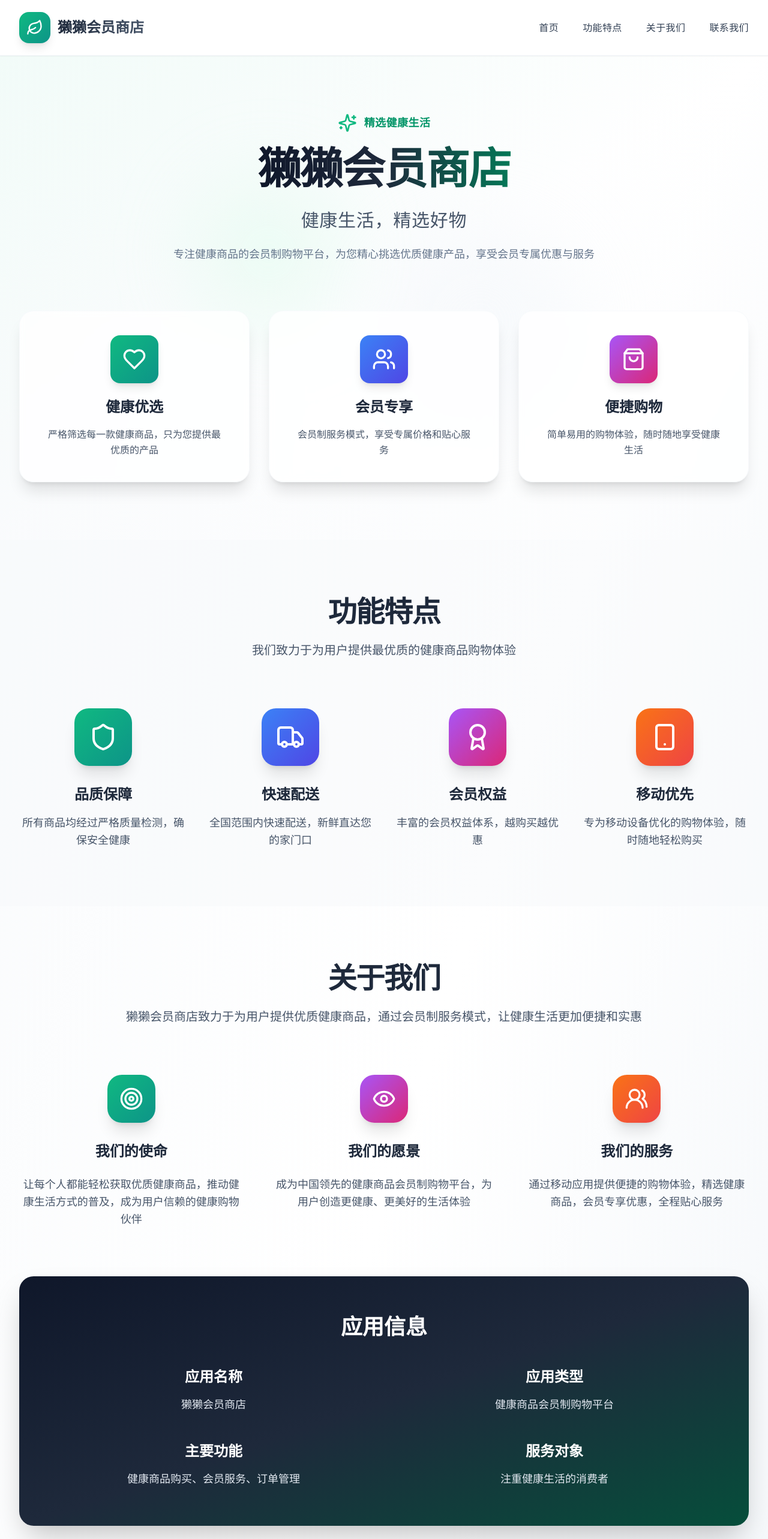
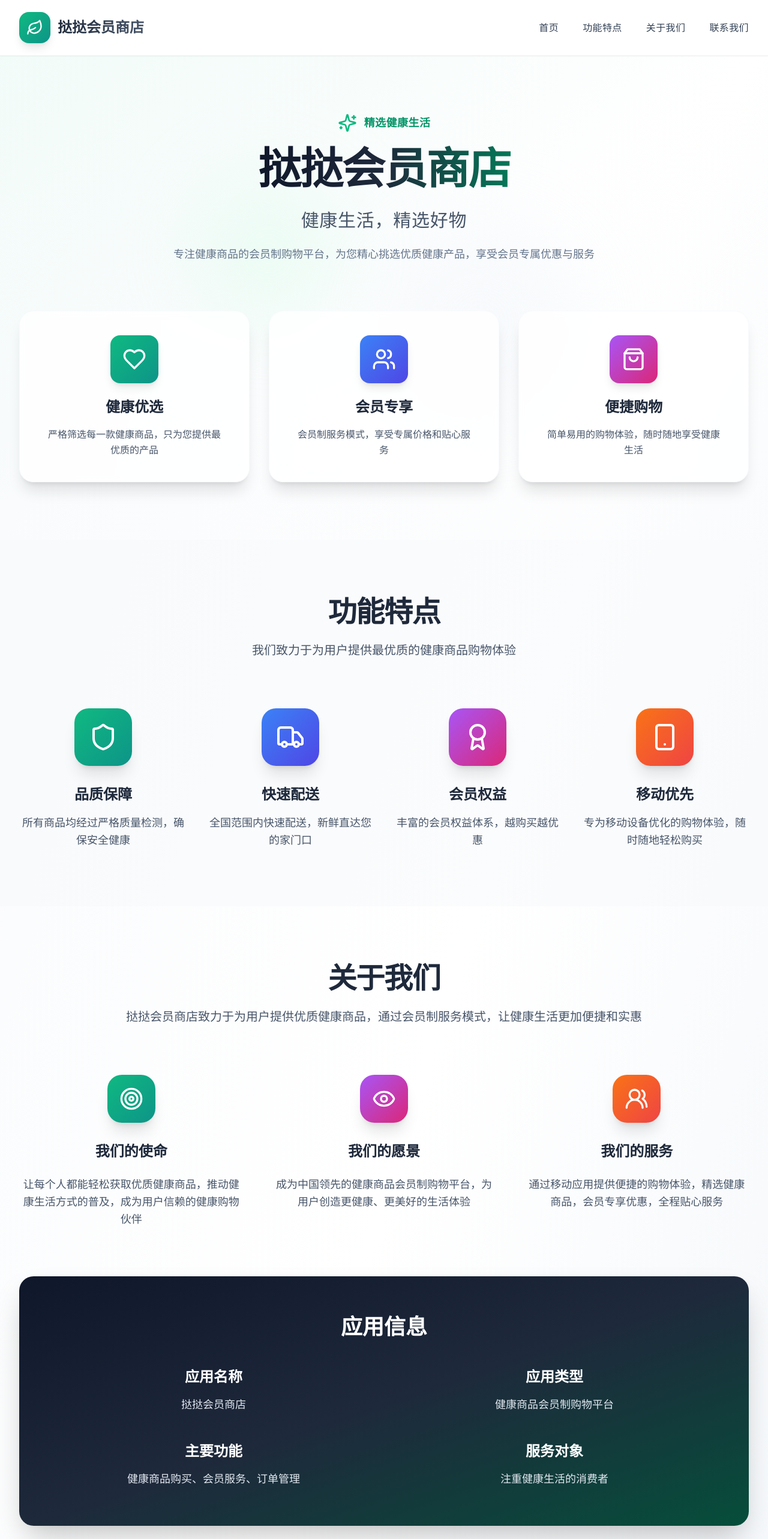
Before and after one commit to pency9240/tata-health-hub-site, a React (Vite) app: page / in a window 1280 px wide. Shown: the top 2566 px of the page at 60% size. Built offline with nearby package versions, Linux system fonts and the light colour scheme.

Commit message:
Replace "獭獭" with "挞挞"
Replaces all instances of "獭獭" with "挞挞" in the website content.

```diff
--- a/index.html
+++ b/index.html
@@ -4,12 +4,12 @@
   <head>
     <meta charset="UTF-8" />
     <meta name="viewport" content="width=device-width, initial-scale=1.0" />
-    <title>獭獭会员商店 - 健康生活，精选好物</title>
-    <meta name="description" content="獭獭会员商店是专注健康商品的会员制购物平台，为您精选优质健康产品，享受会员专属优惠" />
+    <title>挞挞会员商店 - 健康生活，精选好物</title>
+    <meta name="description" content="挞挞会员商店是专注健康商品的会员制购物平台，为您精选优质健康产品，享受会员专属优惠" />
     <meta name="keywords" content="健康商品,会员商店,精选好物,健康生活,优质产品" />
-    <meta name="author" content="獭獭会员商店" />
+    <meta name="author" content="挞挞会员商店" />
 
-    <meta property="og:title" content="獭獭会员商店 - 健康生活，精选好物" />
+    <meta property="og:title" content="挞挞会员商店 - 健康生活，精选好物" />
     <meta property="og:description" content="专注健康商品的会员制购物平台，为您精选优质健康产品" />
     <meta property="og:type" content="website" />
     <meta property="og:image" content="https://lovable.dev/opengraph-image-p98pqg.png" />
--- a/src/components/About.tsx
+++ b/src/components/About.tsx
@@ -1,4 +1,3 @@
-
 import React from 'react';
 import { Target, Eye, Users2 } from 'lucide-react';
 
@@ -9,7 +8,7 @@ const About = () => {
         <div className="text-center mb-20">
           <h2 className="text-5xl font-bold text-slate-800 mb-6 tracking-tight">关于我们</h2>
           <p className="text-xl text-slate-600 max-w-4xl mx-auto leading-relaxed">
-            獭獭会员商店致力于为用户提供优质健康商品，通过会员制服务模式，让健康生活更加便捷和实惠
+            挞挞会员商店致力于为用户提供优质健康商品，通过会员制服务模式，让健康生活更加便捷和实惠
           </p>
         </div>
 
@@ -50,7 +49,7 @@ const About = () => {
           <div className="grid grid-cols-1 md:grid-cols-2 gap-12 mt-12">
             <div>
               <h4 className="text-2xl font-semibold mb-4">应用名称</h4>
-              <p className="text-slate-200 text-lg">獭獭会员商店</p>
+              <p className="text-slate-200 text-lg">挞挞会员商店</p>
             </div>
             <div>
               <h4 className="text-2xl font-semibold mb-4">应用类型</h4>
--- a/src/components/Footer.tsx
+++ b/src/components/Footer.tsx
@@ -1,4 +1,3 @@
-
 import React from 'react';
 import { Leaf } from 'lucide-react';
 
@@ -12,7 +11,7 @@ const Footer = () => {
               <div className="bg-gradient-to-br from-emerald-500 to-teal-600 p-3 rounded-2xl shadow-lg">
                 <Leaf className="h-8 w-8 text-white" />
               </div>
-              <span className="text-3xl font-bold">獭獭会员商店</span>
+              <span className="text-3xl font-bold">挞挞会员商店</span>
             </div>
             <p className="text-slate-300 mb-6 max-w-md text-lg leading-relaxed">
               专注健康商品的会员制购物平台，致力于为用户提供优质健康产品和贴心服务。
--- a/src/components/Header.tsx
+++ b/src/components/Header.tsx
@@ -11,7 +11,7 @@ const Header = () => {
             <div className="bg-gradient-to-br from-emerald-500 to-teal-600 p-3 rounded-2xl shadow-lg">
               <Leaf className="h-7 w-7 text-white" />
             </div>
-            <span className="text-2xl font-bold bg-gradient-to-r from-slate-800 to-slate-600 bg-clip-text text-transparent">獭獭会员商店</span>
+            <span className="text-2xl font-bold bg-gradient-to-r from-slate-800 to-slate-600 bg-clip-text text-transparent">挞挞会员商店</span>
           </div>
           <nav className="hidden md:flex space-x-10">
             <a href="#home" className="text-slate-700 hover:text-emerald-600 transition-all duration-300 font-medium tracking-wide">首页</a>
--- a/src/components/Hero.tsx
+++ b/src/components/Hero.tsx
@@ -1,4 +1,3 @@
-
 import React from 'react';
 import { ShoppingBag, Users, Heart, Sparkles } from 'lucide-react';
 
@@ -19,7 +18,7 @@ const Hero = () => {
 
           <h1 className="text-6xl md:text-7xl font-bold mb-8 tracking-tight">
             <span className="bg-gradient-to-r from-slate-900 via-slate-800 to-emerald-700 bg-clip-text text-transparent">
-              獭獭会员商店
+              挞挞会员商店
             </span>
           </h1>
 
```
